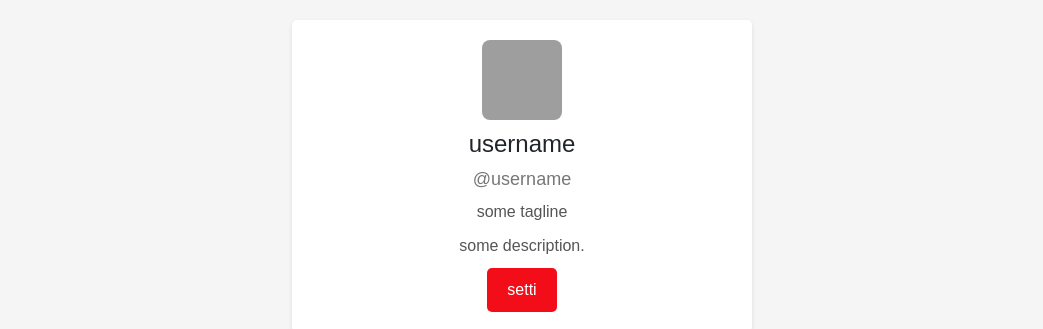
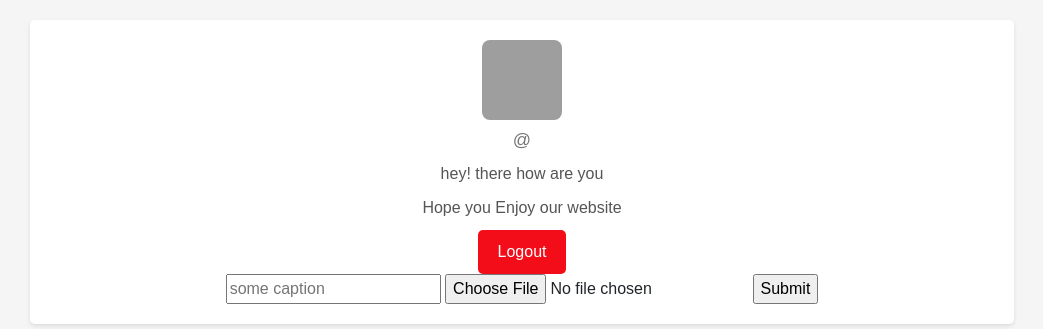
Before and after one commit to iamkushagra2021/pinterest_clone, a Node server app: template views/profile.ejs in a window 1280 px wide. Shown: the top 329 px of the page, without its empty margins (118-1161 px from the left). Run offline with Node 20, Linux system fonts and the light colour scheme; the template is opened without the code that fills it, so the values that code supplies are empty; some libraries are stand-ins or nearby versions; grey boxes are pictures that could not be loaded.

Commit message:
Now you can Post anything

```diff
--- a/package.json
+++ b/package.json
@@ -15,8 +15,10 @@
     "http-errors": "~1.6.3",
     "mongoose": "^8.6.3",
     "morgan": "~1.9.1",
+    "multer": "^1.4.5-lts.1",
     "passport": "^0.7.0",
     "passport-local": "^1.0.0",
-    "passport-local-mongoose": "^8.0.0"
+    "passport-local-mongoose": "^8.0.0",
+    "uuid": "^10.0.0"
   }
 }
--- a/public/stylesheets/profile.css
+++ b/public/stylesheets/profile.css
@@ -6,9 +6,16 @@ body {
   }
 
   .containerpers {
-    max-width: 500px;
-    margin: 0 auto;
+    max-width: 80%;
+     margin: 0 auto;
     padding: 20px;
+  }
+
+  .flex{
+    display:flex;
+    flex-wrap:wrap;
+    gap: 20px;
+    align-items: start;
   }
 
   .cardpers {
--- a/routes/posts.js
+++ b/routes/posts.js
@@ -2,9 +2,13 @@ const mongoose = require('mongoose');
 
 // Define the schema for the Post
 const postSchema = new mongoose.Schema({
-  postText: {
+  imageText: {
     type: String,
     required: true,
+     },
+     image:{
+      type: String
+
      },
   user:{
       type:mongoose.Schema.Types.ObjectId,
--- a/views/profile.ejs
+++ b/views/profile.ejs
@@ -15,22 +15,34 @@
           <div class="profile-picture">
             <img src="https://i.pinimg.com/originals/a5/d9/d4/a5d9d484c8c698fa01436f10134668b7.png" alt="Profile Picture">
           </div>
-          <h2 class="name">username</h2>
-          <h3 class="username">@username</h3>
-          <p class="tagline">some tagline</p>
-          <p class="description">some description.</p>
-          <a href="#" class="button">setti</a>
+          <h2 class="name"><%=user.fullname %></h2>
+          <h3 class="username">@<%=user.username%></h3>
+          <p class="tagline">hey! there how are you</p>
+          <p class="description">Hope you Enjoy our website </p>
+          <a href="/logout" class="button">Logout</a>
+          <form action="/upload" method="post" enctype="multipart/form-data">
+            <input type="text" name="filecaption" placeholder="some caption">
+            <input type="file" name="file">
+            <input type="submit">
+          </form>
         </div>
     </div>
 
 <div class="container">
+<div class="cards flex">
+  <% user.posts.forEach(function(post){ %>
     <div class="card" style="width: 18rem;">
-        <img src="https://th.bing.com/th/id/OIP.nQVwafGfqnV2NHEIWaOiUAHaFp?rs=1&pid=ImgDetMain" class="card-img-top" alt="...">
-        <div class="card-body">
-          <h5 class="card-title">All Designs</h5>
 
-        </div>
+      <img src="/images/uploads/<%=post.image%>"
+       class="card-img-top" alt="...">
+      <div class="card-body">
+        <h5 class="card-title"><%= post.imageText %></h5>
+
       </div>
+    </div>
+ <% }) %>
+</div>
+
 </div>
 
     <script src="https://cdn.jsdelivr.net/npm/bootstrap@5.3.3/dist/js/bootstrap.bundle.min.js" integrity="sha384-YvpcrYf0tY3lHB60NNkmXc5s9fDVZLESaAA55NDzOxhy9GkcIdslK1eN7N6jIeHz" crossorigin="anonymous"></script>
```
Also changed, not shown: routes/index.js (+24 -3 lines), routes/multer.js (added, +18 -0 lines), 4 other files.
